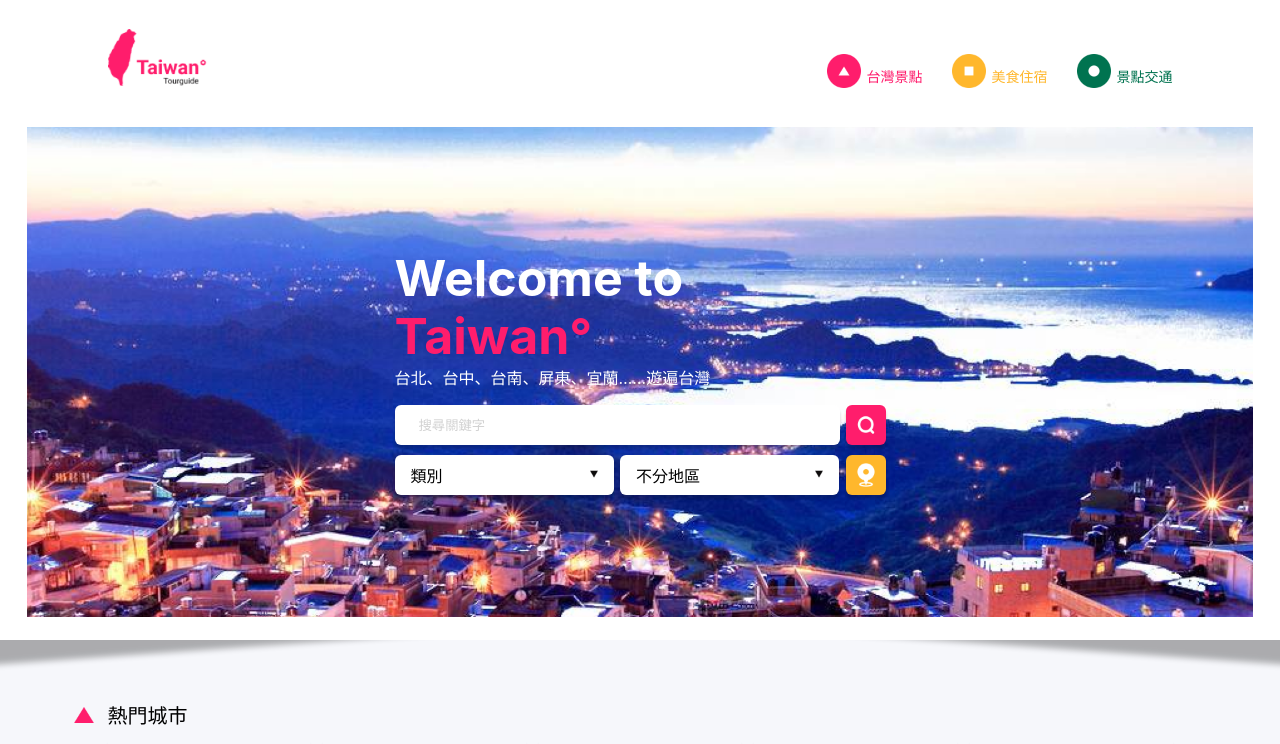
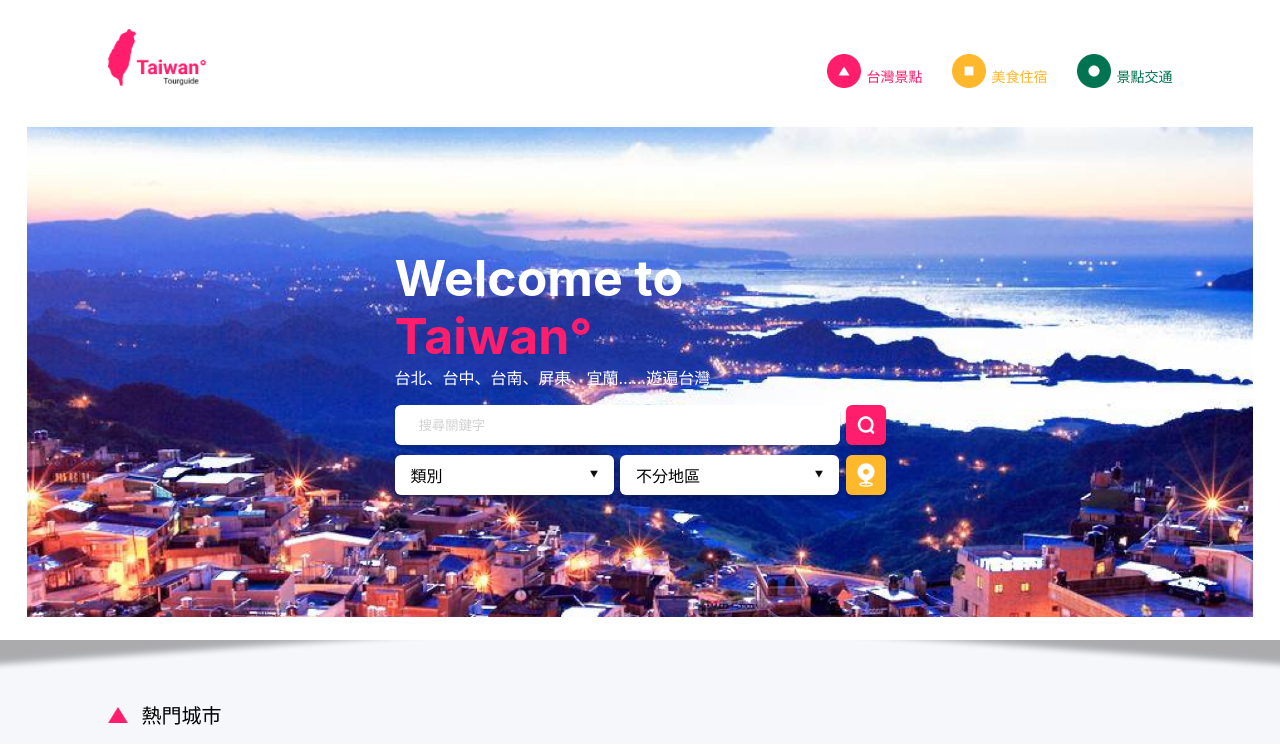
Before and after one commit to Wesley16838/Taiwan-Travel-Guide, a Next.js app: page / in a window 1280 px wide. Shown: the top 744 px of the page. Built offline with nearby package versions, Linux system fonts and the light colour scheme.

Commit message:
fix topic icon positio

```diff
--- a/styles/Page.module.scss
+++ b/styles/Page.module.scss
@@ -19,6 +19,7 @@
         font-weight: $REGULAR;
         margin: 0px 0px 12px 0px;
         position: relative;
+        padding-left: 34px;
     }
 }
 
@@ -27,7 +28,7 @@
         &:before{
             content: " ";
             position: absolute;
-            left: -34px;
+            left: 0px;
             top: 50%;
             transform: translateY(-50%);
             width: 20px;
```
